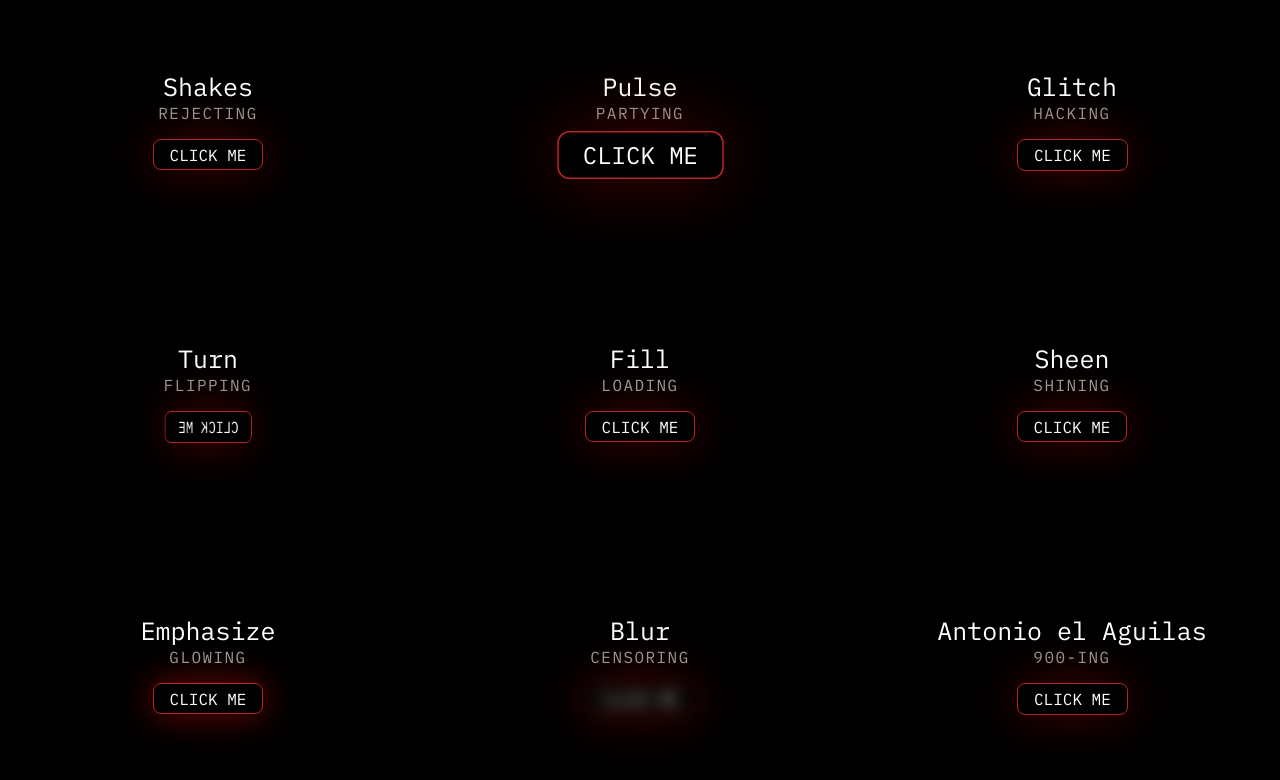
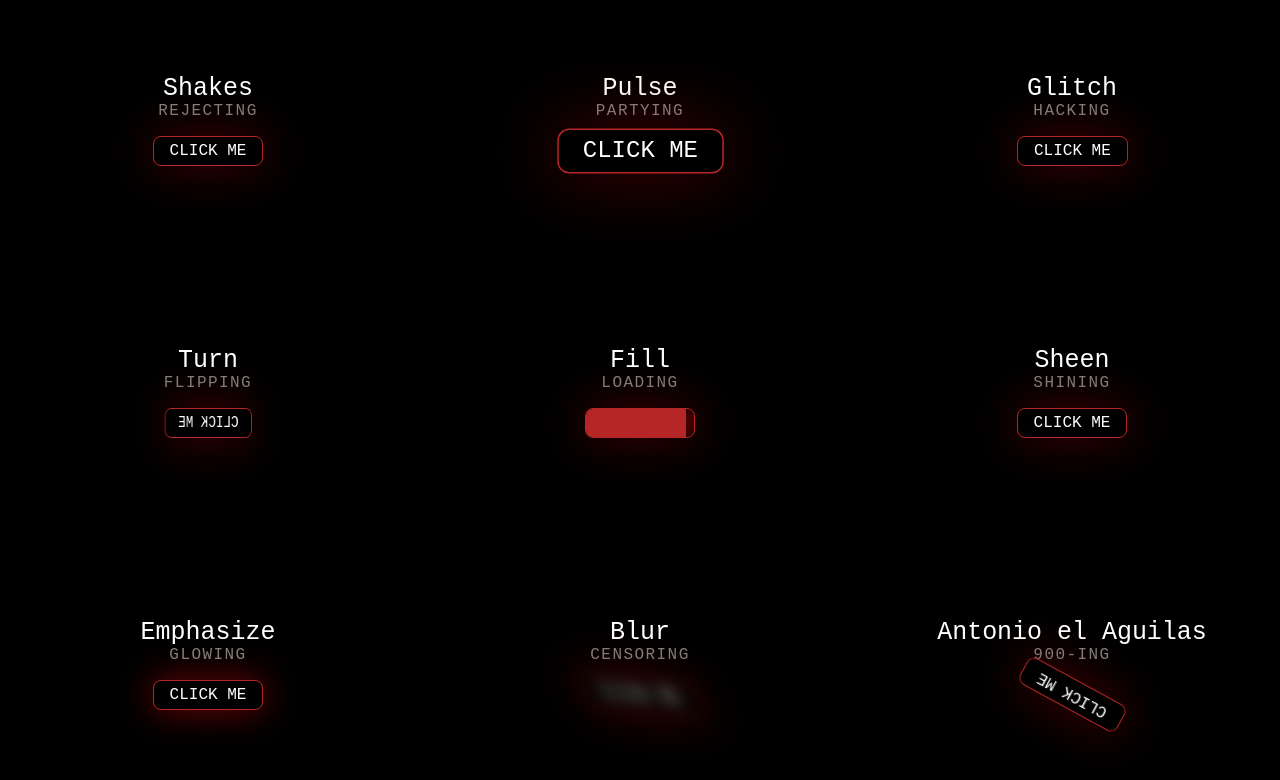
Before and after one commit to Guillemj98/HtmlCssWS, a plain HTML site: page Animaciones/index.html in a window 1280 px wide. Drawn offline with Linux system fonts and the light colour scheme; a web font is replaced by a local one.

Commit message:
FInalizado ejercicio animaciones

```diff
--- a/Animaciones/style.css
+++ b/Animaciones/style.css
@@ -1,14 +1,17 @@
 
 @import url('https://fonts.googleapis.com/css2?family=IBM+Plex+Mono:ital,wght@0,100;0,200;0,300;0,400;0,500;0,600;0,700;1,100;1,200;1,300;1,400;1,500;1,600;1,700&display=swap');
-
+@import url('https://fonts.googleapis.com/css2?family=Arapey:ital@0;1&family=Azeret+Mono:ital,wght@0,100..900;1,100..900&family=Brawler:wght@400;700&family=Dorsa&family=Kanit:ital,wght@0,100;0,200;0,300;0,400;0,500;0,600;0,700;0,800;0,900;1,100;1,200;1,300;1,400;1,500;1,600;1,700;1,800;1,900&family=Monofett&family=Monoton&family=Montserrat:ital,wght@0,100..900;1,100..900&family=Roboto+Mono:ital,wght@0,100..700;1,100..700&family=Sahitya:wght@400;700&family=Shojumaru&family=Wire+One&display=swap');
 :root{
-    --font-primary:"IBM Plex Mono", sans-serif;
+    --font-primary:"Azeret Mono", monospace;
     --color-background: black;
+    --color-borde:rgb(183, 38, 38);
     --color-text:white;
-    --font-weight-ligth: 400;
+    --font-weight-ligth: 100;
     --font-size-subtitle: 1rem;
     --font-size-title: 1.56rem;
-    --letter-spacing-subtitle:0.09rem
+    --letter-spacing-subtitle:0.09rem;
+    --color-gradiente: 90deg, rgba(244,191,191,0.3) 20%, rgba(231,91,91,.3) 60%, rgba(217,70,70,.3) 80%;
+
 }
 
 *{
@@ -43,12 +46,12 @@ div{
 .subtitulo{
     font-size: var(--font-size-subtitle);
     font-weight: var(--font-weight-ligth);
-    opacity: .6;
+    opacity: .5;
     letter-spacing:var(--letter-spacing-subtitle) ;
 
 }
 button{
-    border:1px solid rgb(183, 38, 38);
+    border:1px solid var(--color-borde);
     padding: .3rem 1rem ;
     margin: 1rem;
     font-family: var(--font-primary);
@@ -69,7 +72,7 @@ button{
         transform: translateX(2rem);
     }
     100%{
-        transform: translateX(0);
+        transform: translateX(-.5rem);
     }
 }
 .pulse{
@@ -88,7 +91,7 @@ button{
     }
 }
 .glitch{
-    animation: glichear 1s infinite;
+    animation: glichear .5s infinite;
 }
 @keyframes glichear{
     0%{
@@ -101,7 +104,7 @@ button{
         transform:skewX(50deg) skewY(10deg) ;
     }
     75%{
-        transform:skewX(85deg) skewY(0deg) ;
+        transform:skewX(86deg) skewY(0deg) ;
     }
     100%{
         transform:skewX() ;
@@ -123,18 +126,53 @@ button{
 
 }
 .fill{
+    position: relative;
+    overflow: hidden;
 
 }
+.fill::after{
+    content: "";
+    box-shadow: 1rem 0rem 1rem rgba(255, 0, 0, 0.3);
+    width: 0%;
+    height: 100%;
+    top: 0%;
+    left: 0%;
+    background-color: var(--color-borde);
+    position: absolute;
+    box-sizing: border-box;
+    animation: rellenar 3s infinite
+}
 @keyframes rellenar{
+    to{width: 100%;};
 
 }
 
+
 .sheen{
+    position: relative;
+    overflow: hidden;
+}
+.sheen::after {
+    content: "";
+    position: absolute;
+    top:-100%;
+    left: 0%;
+    width: 30%;
+    height: 400%;
+    background: linear-gradient(var(--color-gradiente));
+    animation: shining 1s infinite ease-in-out;
+    filter: blur(12px);
+}
 
+@keyframes shining {
+    0% {
+        transform: translateX(-150%) rotate(-45deg); ;
+    }
+    100% {
+        transform: translateX(500%) rotate(-45deg); ;
+    }
 }
-@keyframes shinning{
 
-}
 
 .empashize{
     animation:brillar 3s ease-in-out infinite ;
@@ -169,6 +207,7 @@ button{
       }
       50% {
         filter: blur(1rem);
+        transform:skewX(30deg) skewY(10deg)
       }
       75% {
         filter: blur(.5rem);
@@ -179,20 +218,15 @@ button{
       }
 }
 .hawk{
-animation: antonioAguilas 1s ease-in-out infinite ;
+animation: antonioAguilas 1.5s ease-in-out infinite ;
 }
 @keyframes antonioAguilas{
     0% {
-        transform: rotateY(0deg) rotateZ(0deg) ;
-     }
-     25% {
-        transform: rotateY(-90deg) rotateZ(-180deg)  ;
-     }
-     50% {
-        transform:rotateY(-180deg) rotateZ(-360deg)  ;
+        transform: rotate(0deg ) ;
      }
 
+
      100% {
-        transform:rotateY(0deg) rotateZ(0deg)    ;
+        transform: rotate(900deg)    ;
      }
 }
--- /dev/null
+++ b/prueba/style.css
@@ -0,0 +1,32 @@
+*{
+    padding: 0;
+    margin: 0;
+    box-sizing: border-box;
+}
+
+html, body {
+    height: 100%;
+}
+
+body{
+    display: flex;
+    align-items: center;
+    justify-content: center;
+}
+
+
+.foto{
+
+    transition: background 10s linear, transform 10s ease-in;
+    background-image: url(/imagenes/miguel.jpg);
+    transform: rotate(0deg);
+    width: 200px;
+    height: 200px;
+    background-size: contain;
+
+}
+.foto:hover {
+
+    transform: rotate(3600deg) scale(7.5);
+
+  }
```
Also changed, not shown: prueba/index.html (added, +13 -0 lines), imagenes/15004406.png (added), imagenes/1639513402098.jfif (added), imagenes/Lost_letters.jpg (added), imagenes/images.jfif (added), 1 other file.
